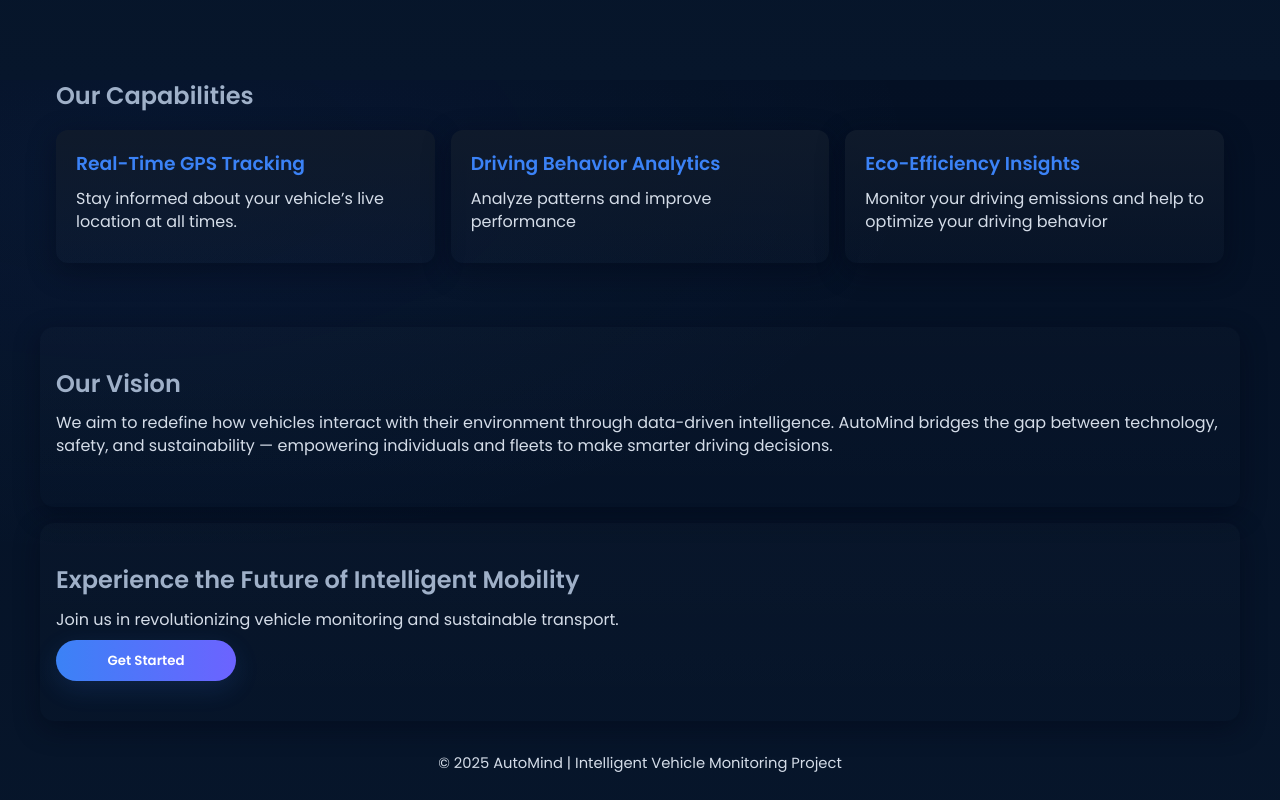
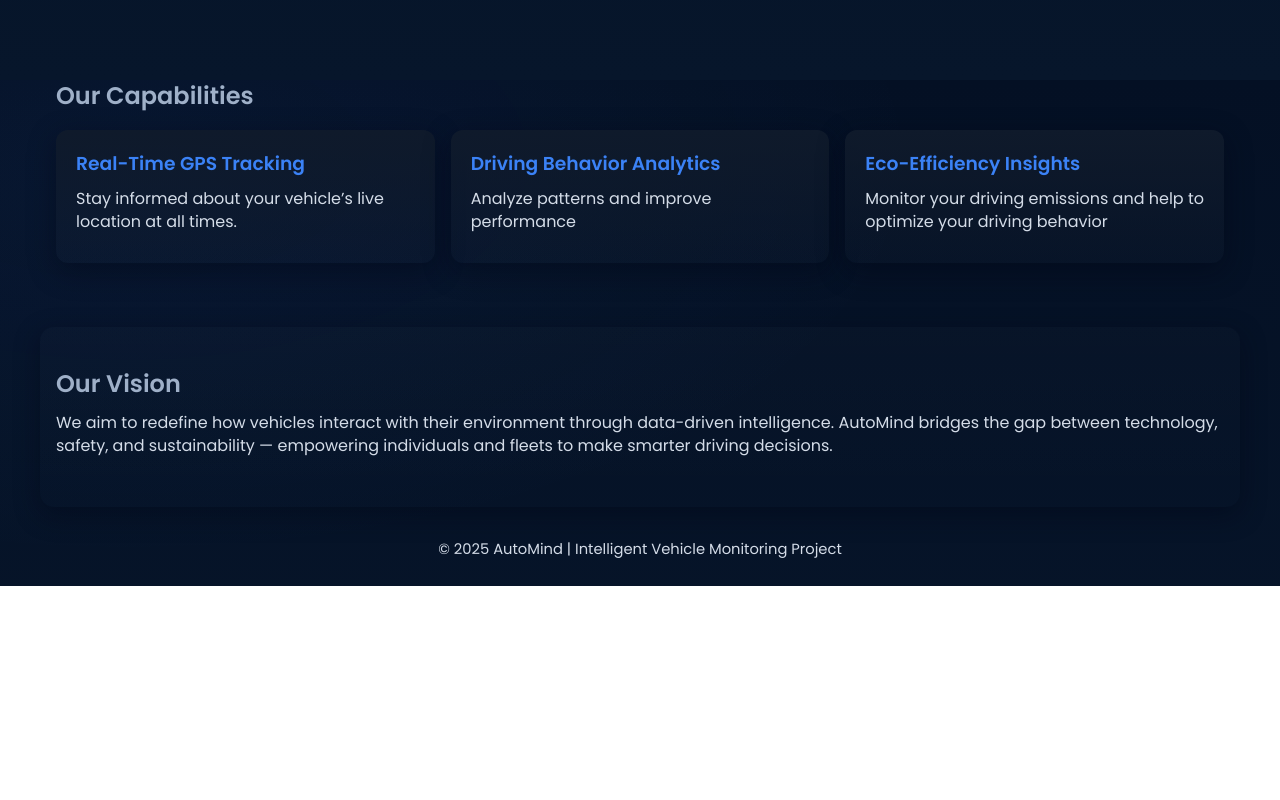
Before and after one commit to AutoMind-2527/Frontend, an Angular app in the folder AutoMind-Project/: page /home in a window 1280 px wide. Shown: the part 720-1520 px from the top of the page. After the commit the page ends 1306 px from the top, so only its background shows below. Built offline with nearby package versions, Linux system fonts and the light colour scheme.

Commit message:
Removed Get Started Button

```diff
--- a/AutoMind-Project/src/app/home/home.html
+++ b/AutoMind-Project/src/app/home/home.html
@@ -67,12 +67,6 @@
   </div>
 </section>
 
-<section class="cta">
-  <h2>Experience the Future of Intelligent Mobility</h2>
-  <p>Join us in revolutionizing vehicle monitoring and sustainable transport.</p>
-  <button class="btn-primary">Get Started</button>
-</section>
-
 <footer>
   <p>© 2025 AutoMind | Intelligent Vehicle Monitoring Project</p>
 </footer>
```
